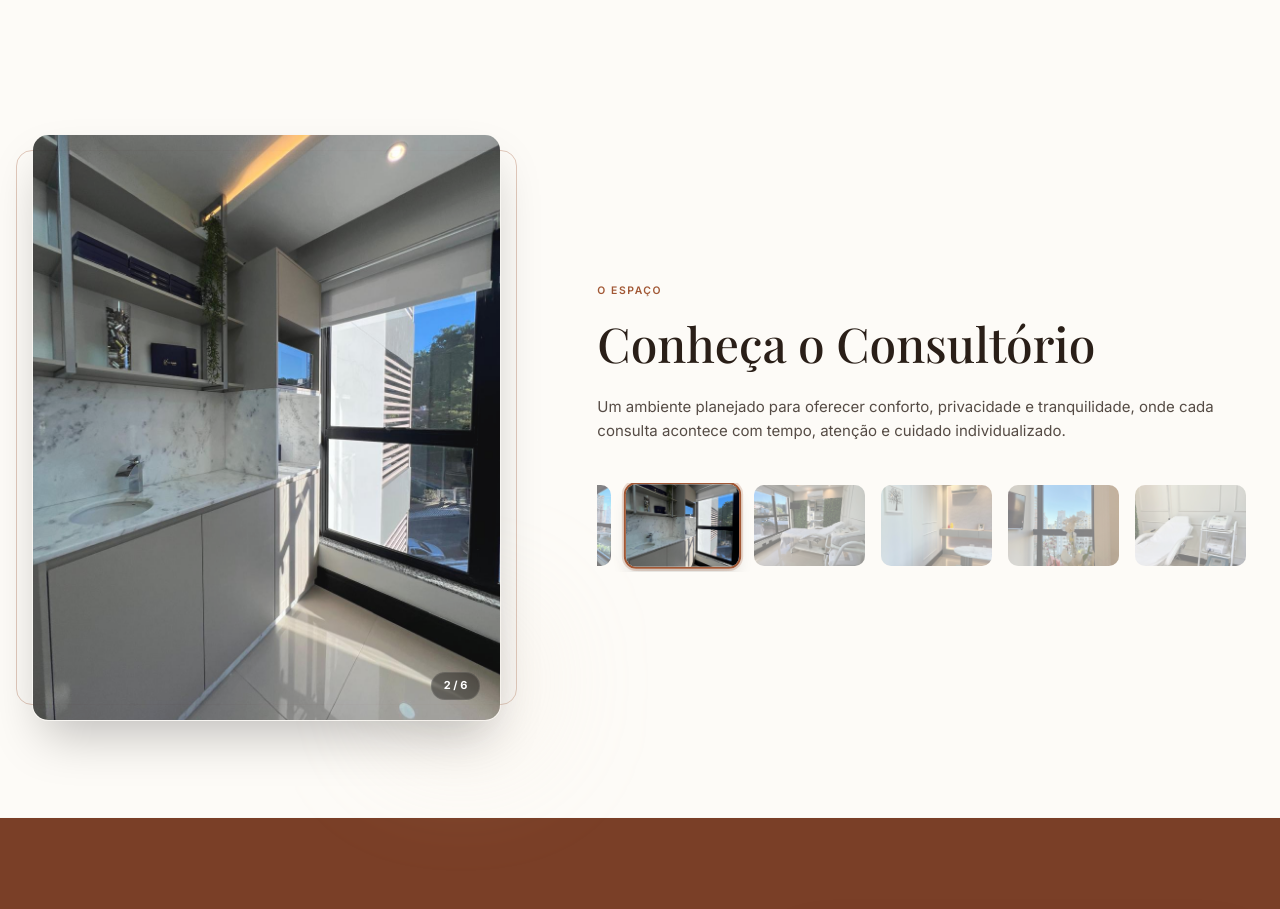
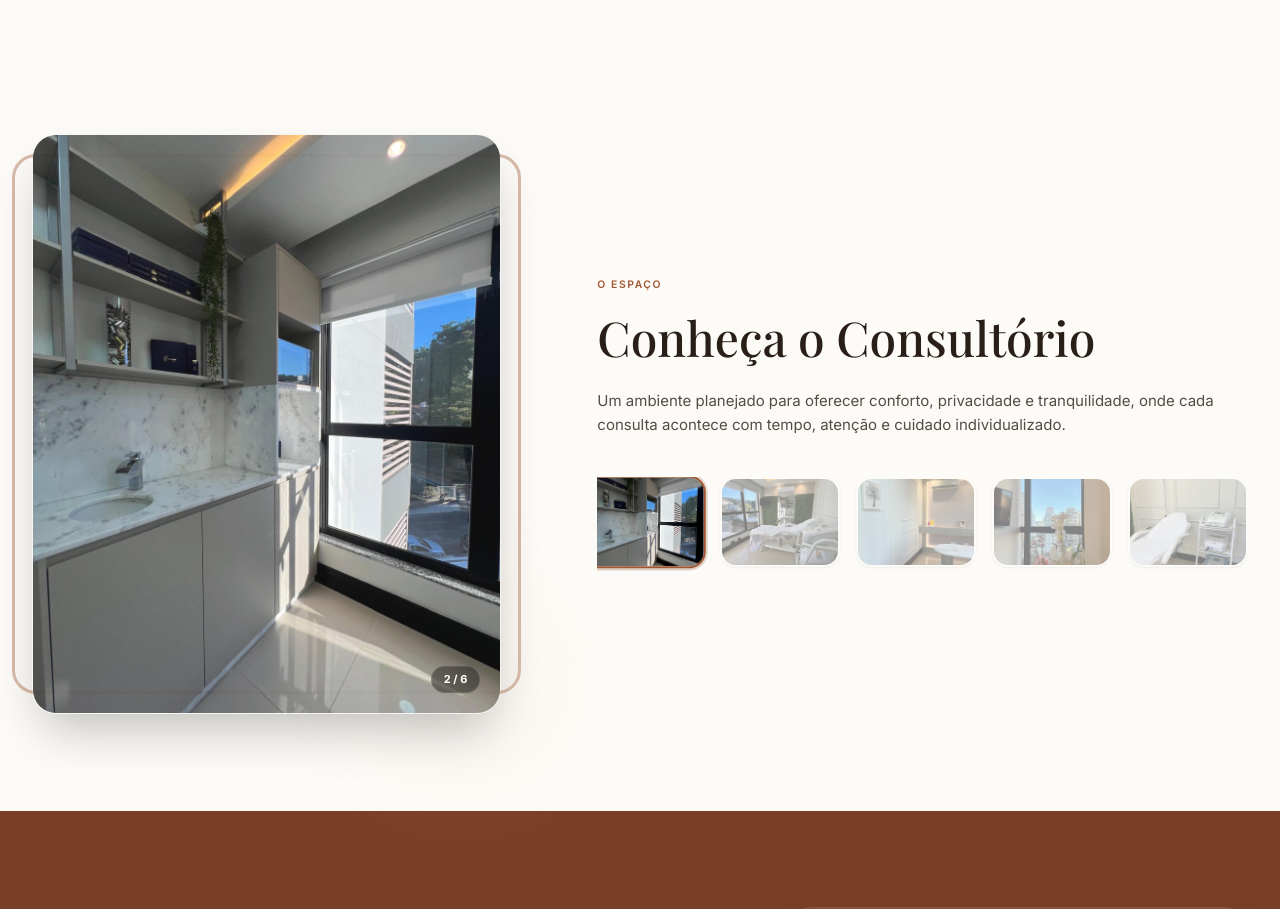
Before and after one commit to BrunoLubianDnca/Dra.-Danielly-Lubian-Bertiel, a Next.js app: page / in a window 1280 px wide. Shown: the part 2920-3829 px from the top of the page. Built offline with nearby package versions, Linux system fonts and the light colour scheme; no server answers; grey boxes are pictures that could not be loaded.

Commit message:
style: refinamento esteticos da ClinicaSection (altura da foto, moldura mais espessa e miniaturas com hover zoom e cantos maiores)

```diff
--- a/src/components/features/ClinicaSection.tsx
+++ b/src/components/features/ClinicaSection.tsx
@@ -83,8 +83,8 @@ export function ClinicaSection() {
             onMouseEnter={() => setPaused(true)}
             onMouseLeave={() => setPaused(false)}
           >
-            {/* Contêiner da Imagem Principal */}
-            <div className="aspect-[4/5] relative z-10 rounded-2xl overflow-hidden shadow-2xl border border-border/20">
+            {/* Contêiner da Imagem Principal (Mais alta para acompanhar o texto) */}
+            <div className="relative z-10 w-full aspect-[3/4] lg:h-[580px] lg:aspect-[3/4] mx-auto rounded-2xl lg:rounded-3xl overflow-hidden shadow-2xl border border-border/20">
               <AnimatePresence mode="wait">
                 <motion.div
                   key={`main-${active}`}
@@ -128,8 +128,8 @@ export function ClinicaSection() {
               </button>
             </div>
 
-            {/* Moldura Decorativa Padrão do Site */}
-            <div className="absolute top-4 -right-4 bottom-4 -left-4 border border-terra/30 rounded-2xl z-0 hidden sm:block" />
+            {/* Moldura Decorativa Mais Espessa e Deslocada (Mais intencional) */}
+            <div className="absolute top-5 -right-5 bottom-5 -left-5 border-[3px] border-primary/40 rounded-3xl z-0 hidden sm:block" />
             <div className="absolute -bottom-6 -right-6 w-32 h-32 bg-sand/30 rounded-full blur-3xl z-0" />
           </motion.div>
 
@@ -151,11 +151,11 @@ export function ClinicaSection() {
               </p>
             </div>
 
-            {/* Grade de Miniaturas para Navegação */}
+            {/* Grade de Miniaturas para Navegação (Cantos maiores, zoom 3%, sombra e transição fluida) */}
             <div className="w-full mt-4">
               <div
                 ref={thumbsRef}
-                className="flex flex-row gap-3 overflow-x-auto pb-1 snap-x snap-mandatory scrollbar-none"
+                className="flex flex-row gap-4 overflow-x-auto pb-1 snap-x snap-mandatory scrollbar-none"
                 style={{ scrollbarWidth: "none" }}
               >
                 {clinicImages.map((img, idx) => (
@@ -167,10 +167,11 @@ export function ClinicaSection() {
                       setTimeout(() => setPaused(false), 8000);
                     }}
                     className={`
-                      relative shrink-0 snap-center overflow-hidden transition-all duration-300 rounded-xl border-2
-                      w-[110px] h-[80px] lg:w-[115px] lg:h-[85px]
+                      relative shrink-0 snap-center overflow-hidden transition-all duration-300 rounded-2xl border-2
+                      w-[110px] h-[80px] lg:w-[120px] lg:h-[90px]
+                      shadow-sm hover:shadow-md hover:scale-[1.03]
                       ${active === idx
-                        ? "border-primary shadow-lg ring-2 ring-primary/20 scale-[1.02]"
+                        ? "border-primary shadow-lg ring-2 ring-primary/20 scale-[1.03]"
                         : "border-transparent opacity-50 hover:opacity-85 hover:border-border"
                       }
                     `}
@@ -180,8 +181,8 @@ export function ClinicaSection() {
                       src={img.src}
                       alt={`Miniatura ${idx + 1}`}
                       fill
-                      className="object-cover"
-                      sizes="115px"
+                      className="object-cover transition-transform duration-500 hover:scale-105"
+                      sizes="120px"
                     />
                   </button>
                 ))}
```
